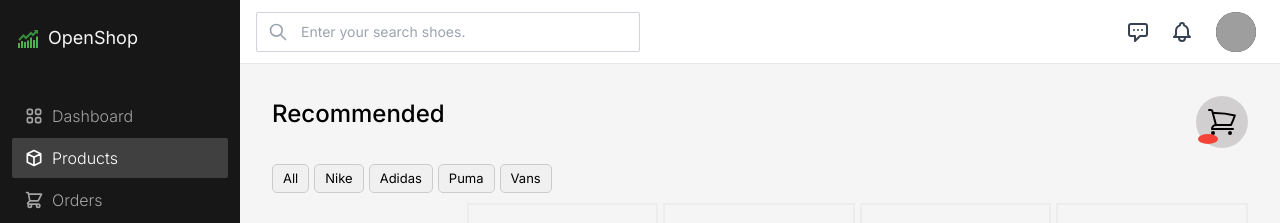
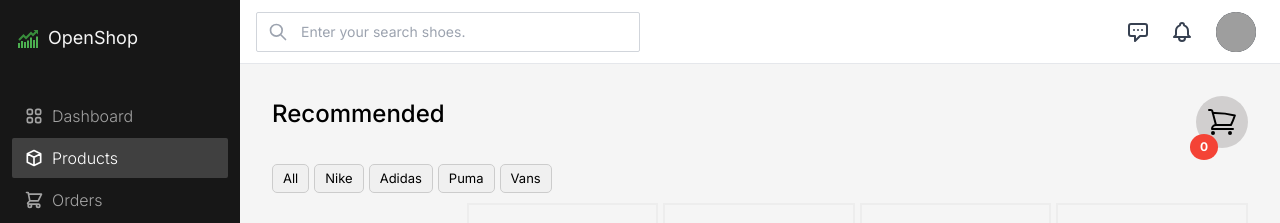
Before and after one commit to yemannmyoe/react-dashboard-suite, a React (Create React App) app: page /products in a window 1280 px wide. Shown: the top 223 px of the page. Built offline with nearby package versions, Linux system fonts and the light colour scheme; grey boxes are pictures that could not be loaded.

Commit message:
finish ui

```diff
--- a/src/components/PropularProducts.js
+++ b/src/components/PropularProducts.js
@@ -40,7 +40,7 @@ const popularProductsData = [
   {
     id: '4342',
     product_name: 'PUMA BLACK-OCE',
-    product_thumbnail: 'https://m.media-amazon.com/images/I/81xXDjojYKS._AC_UX575_.jp',
+    product_thumbnail: 'https://m.media-amazon.com/images/I/61-cBsLhJHL._AC_UY695_.jpg',
     product_price: '$399.00',
     product_stock: 453,
   },
--- a/src/components/Recommended/Recommended.js
+++ b/src/components/Recommended/Recommended.js
@@ -10,7 +10,7 @@ function Recommended({ handleClick, cartCount  }) {
         <h2 className="recommended-title">Recommended</h2>
         <div className="shopping-cart">
           <HiOutlineShoppingCart />
-          <span className='count'>{cartCount}</span>
+          <span className='count'>0</span>
         </div>
       </div>
       <div className="recommended-flex">
```
